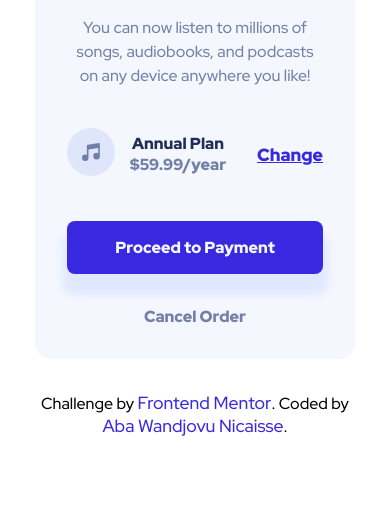
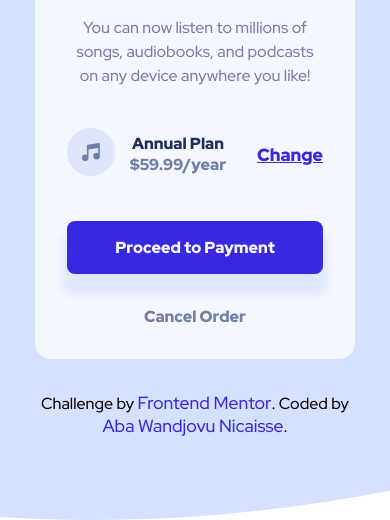
Before and after one commit to abanicaisse/order-summary, a plain HTML site: page index.html in a window 390 px wide. Shown: the part 324-844 px from the top of the page. Drawn offline with Linux system fonts and the light colour scheme.

Commit message:
updated style.css links

```diff
--- a/css/style.css
+++ b/css/style.css
@@ -19,7 +19,7 @@ html {
 body {
     width: 100%;
     height: 100%;
-    background: url(/order_summary/images/pattern-background-mobile.svg) no-repeat center center / cover;
+    background: url('../images/pattern-background-mobile.svg') no-repeat bottom left / cover;
     display: flex;
     flex-direction: column;
     justify-content: center;
```
